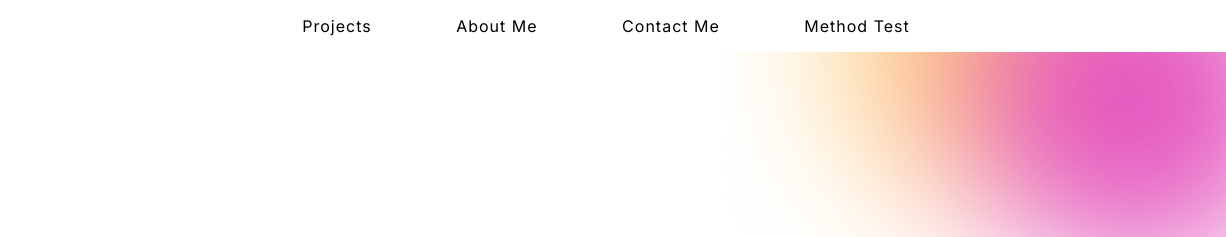
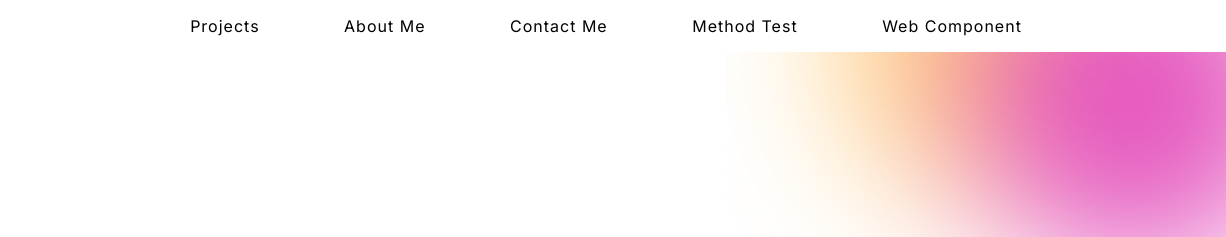
Before and after one commit to jiliana/134-personal-site-ajax, a plain HTML site: page index.html in a window 1280 px wide. Shown: the top 237 px of the page, 54-1280 px from the left. Drawn offline with Linux system fonts and the light colour scheme; a script that the page names is missing.

Commit message:
add part 2 to nav

```diff
--- a/index.html
+++ b/index.html
@@ -26,6 +26,7 @@
                 <li><a href="#about-me">About Me</a></li>
                 <li><a href="#contact-me">Contact Me</a></li>
                 <li><a href="/methodtest.html">Method Test</a></li>
+                <li><a href="/webcomponent.html">Web Component</a></li>
             </ul>
         </nav>
     </header>
```
